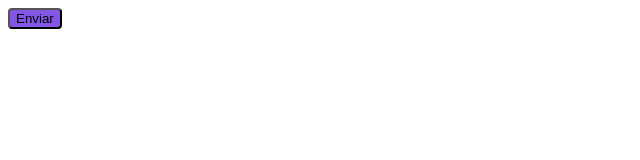
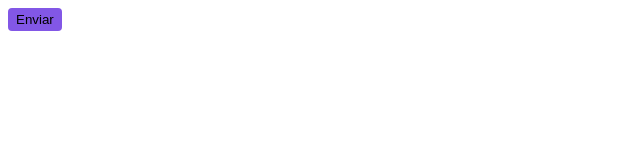
Before and after one commit to ccszanin/IgniteShop, a Next.js app: page / in a window 1280 px wide. Shown: the top 160 px of the page, without its empty margins (0-640 px from the left). Built offline with nearby package versions, Linux system fonts and the light colour scheme.

Commit message:
Configuring Stitches

```diff
--- a/src/pages/index.tsx
+++ b/src/pages/index.tsx
@@ -3,6 +3,8 @@ import { styled } from  "../styles"
 const Button = styled('button', {
   backgroundColor: '$rocketseat',
   borderRadius: 4,
+  border: 0,
+  padding: '4px 8px',
 } )
 
 export default function Home() {
```
